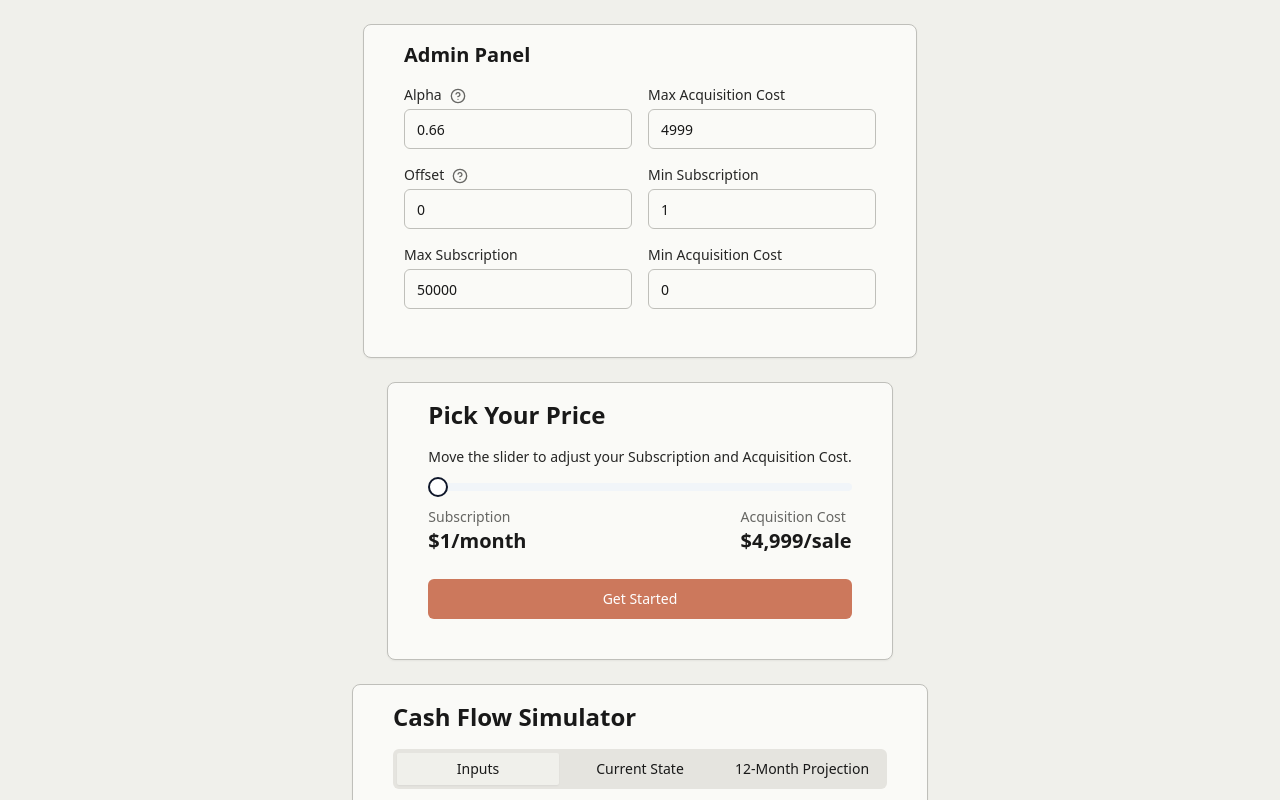
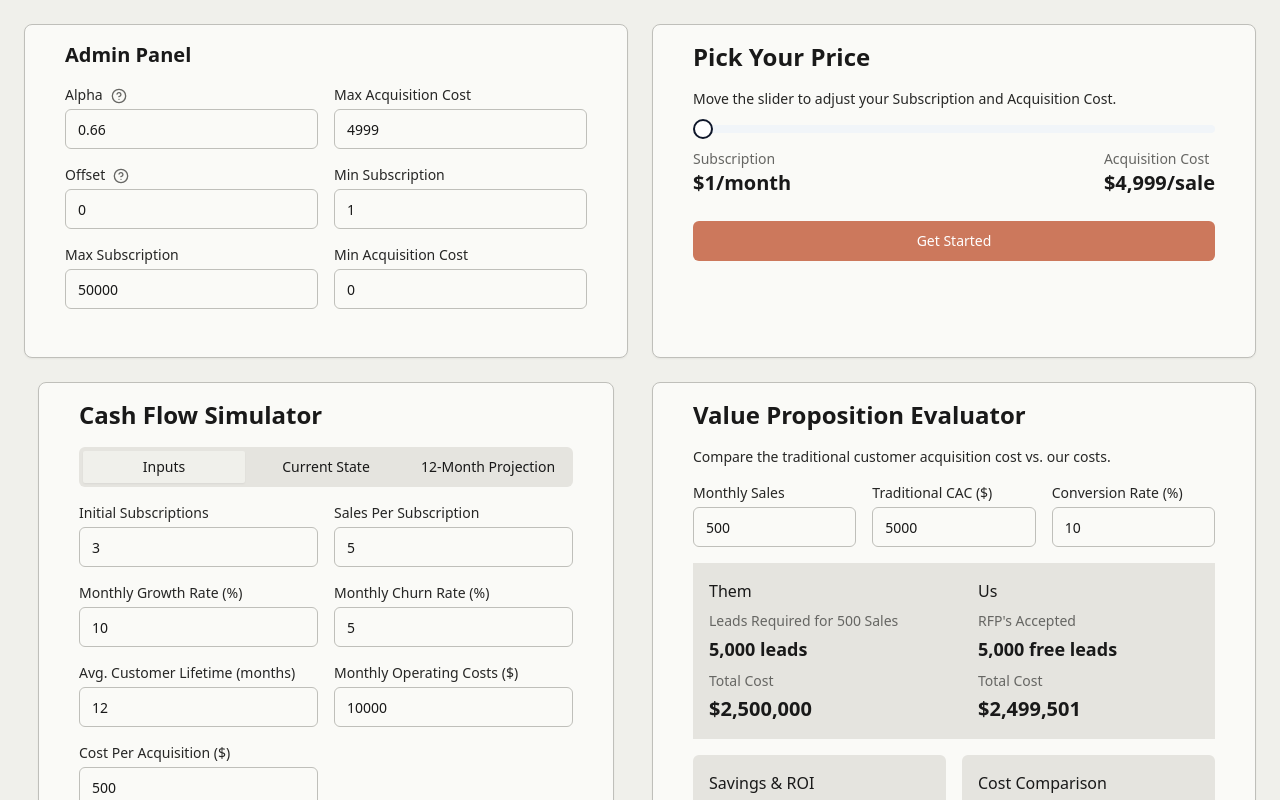
Before and after one commit to solarSimplified-dev/allied-installer-price-picker, a React (Vite) app: page / in a window 1280 px wide. Shown: the top 800 px of the page. Built offline with nearby package versions, Linux system fonts and the light colour scheme.

Commit message:
Update layout to display components side by side

```diff
--- a/src/App.jsx
+++ b/src/App.jsx
@@ -104,7 +104,9 @@ export default function App() {
     : 0;
 
   return (
-    <div className="p-6 grid place-content-center gap-6" style={{ backgroundColor: "#F0F0EB" }}>
+    <div className="p-6 max-w-7xl mx-auto" style={{ backgroundColor: "#F0F0EB" }}>
+      {/* First row: Admin Panel and Price Picker side by side */}
+      <div className="grid grid-cols-1 lg:grid-cols-2 gap-6 mb-6">
         <AdminPanel
           alpha={alpha}
           setAlpha={setAlpha}
@@ -126,7 +128,10 @@ export default function App() {
           monthlyDisplay={monthlyDisplay}
           perSaleDisplay={perSaleDisplay}
         />
+      </div>
 
+      {/* Second row: Cash Flow Simulator and Value Proposition side by side */}
+      <div className="grid grid-cols-1 lg:grid-cols-2 gap-6">
         <CashFlowSimulator
         initialSubscriptions={initialSubscriptions}
         setInitialSubscriptions={setInitialSubscriptions}
@@ -174,5 +179,6 @@ export default function App() {
         leadsNeeded={leadsNeeded}
       />
       </div>
+    </div>
   );
 }
--- a/src/components/AdminPanel.jsx
+++ b/src/components/AdminPanel.jsx
@@ -20,7 +20,7 @@ export default function AdminPanel({
 }) {
   return (
     <Card
-      className="max-w-xl mx-auto p-4 shadow-lg rounded-2xl"
+      className="w-full p-4 shadow-lg rounded-2xl"
       style={{ backgroundColor: "#FAFAF7", borderColor: "#BFBFBA" }}
     >
       <CardContent>
--- a/src/components/PricingSlider.jsx
+++ b/src/components/PricingSlider.jsx
@@ -12,7 +12,7 @@ export default function PricingSlider({
 }) {
   return (
     <Card
-      className="max-w-xl mx-auto p-4 shadow-lg rounded-2xl"
+      className="w-full p-4 shadow-lg rounded-2xl"
       style={{ backgroundColor: "#FAFAF7", borderColor: "#BFBFBA" }}
     >
       <CardContent>
--- a/src/components/ValueProposition.jsx
+++ b/src/components/ValueProposition.jsx
@@ -30,7 +30,7 @@ export default function ValueProposition({
 }) {
   return (
     <Card
-      className="max-w-xl mx-auto p-4 shadow-lg rounded-2xl"
+      className="w-full p-4 shadow-lg rounded-2xl"
       style={{ backgroundColor: "#FAFAF7", borderColor: "#BFBFBA" }}
     >
       <CardContent>
```
Lines whose indentation alone changed are shown as unchanged.
